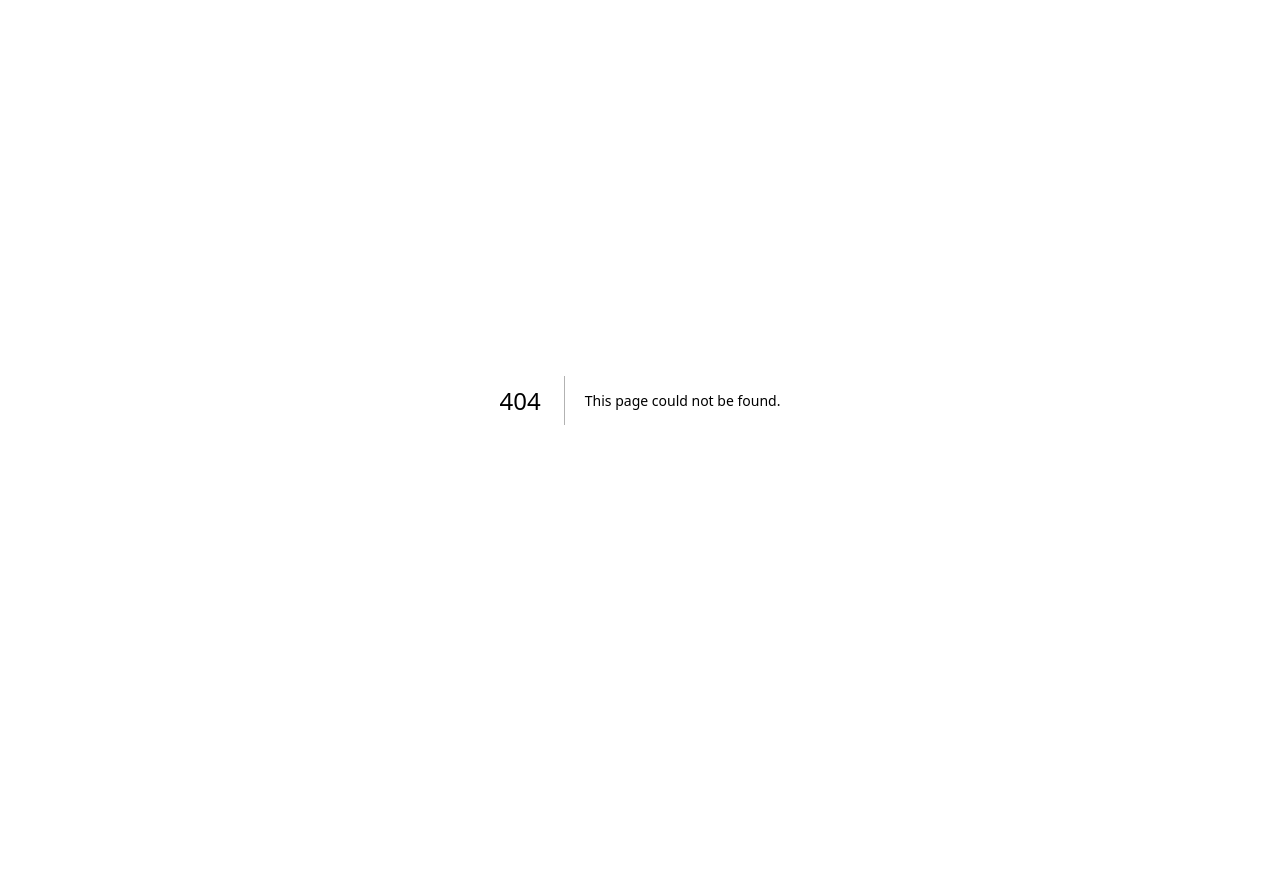
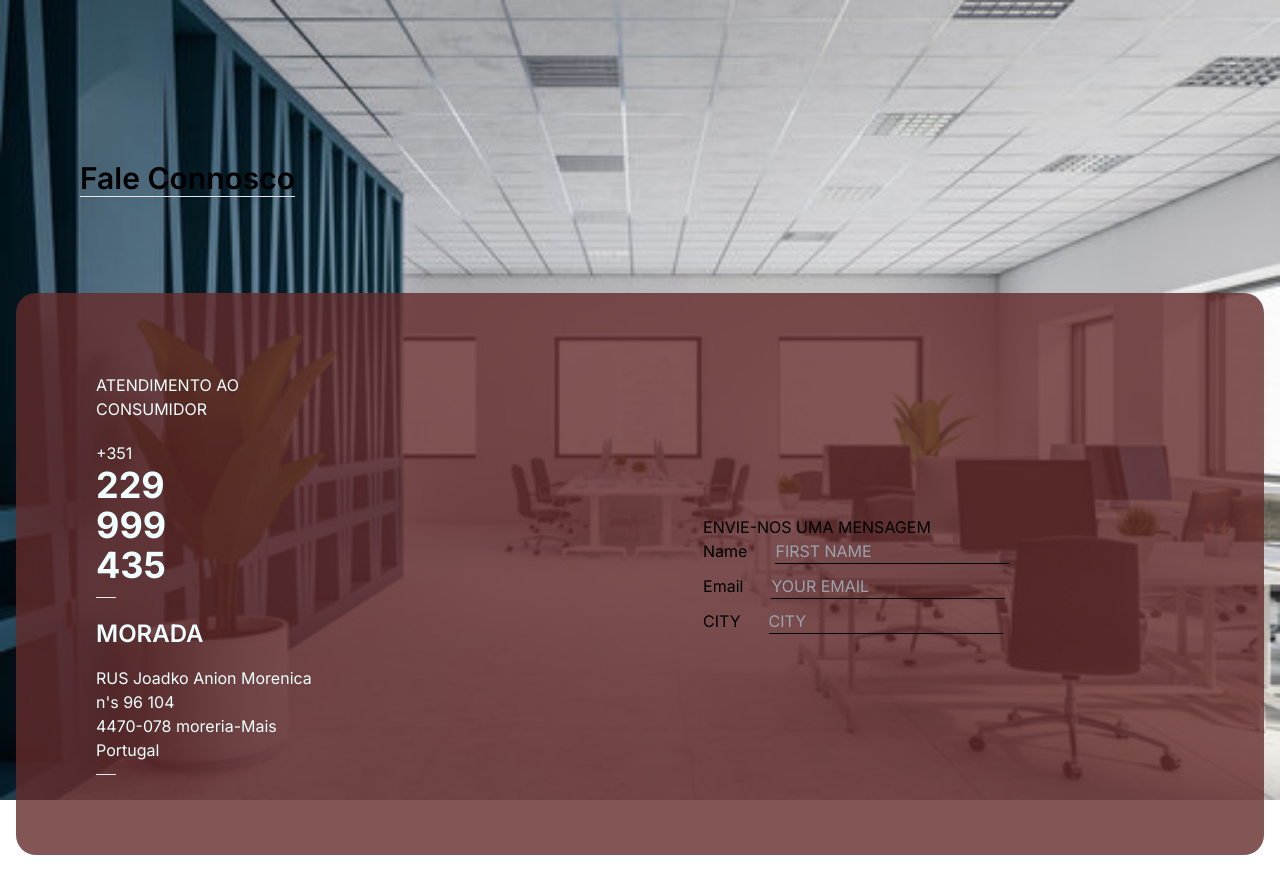
Before and after one commit to SattyamSamania/Contact-Form-formik, a Next.js app: page /Form in a window 1280 px wide. Before the commit this address had no page. Before the commit the page ends 800 px from the top, so only its background shows below. Built offline with nearby package versions, Linux system fonts and the light colour scheme.

Commit message:
Created Form Page

```diff
--- /dev/null
+++ b/app/Form/Form.module.css
@@ -0,0 +1,58 @@
+.main{
+    width: 100%;
+    min-height: 100vh;
+    padding-top: 5rem;
+    display: flex;
+    flex-flow: column nowrap;
+}
+
+.head{
+    z-index: 5;
+   margin: 5rem;
+   display: flex;
+
+}
+
+.container{
+    display: flex;
+    flex-flow: row wrap;
+    align-items: center;
+    justify-content: space-between;
+    gap: 50px;
+    background-color: rgba(101, 43, 43, 0.8);
+    margin: 1rem;
+    padding: 1rem;
+    border-radius: 10px;
+    -webkit-border-radius: 20px;
+    -moz-border-radius: 20px;
+    -ms-border-radius: 20px;
+    -o-border-radius: 20px;
+}
+
+.Info{
+    flex: 1;
+    padding: 4rem;
+    border-radius: 10px;
+    color: azure;
+    height: 100%;
+    -webkit-border-radius: 10px;
+    -moz-border-radius: 10px;
+    -ms-border-radius: 10px;
+    -o-border-radius: 10px;
+}
+
+.contact{
+    padding: 10px;
+    flex: 3;
+    height: 100%;
+    display: flex;
+    align-items: center;
+    justify-content: center;
+}
+
+.Inputs{
+    display: flex;
+    flex-direction: column;
+
+    gap: 10px;
+}
--- /dev/null
+++ b/app/Form/page.js
@@ -0,0 +1,129 @@
+'use client'
+
+import React from 'react'
+import styles from './Form.module.css'
+import Office from '@/public/Office.jpg'
+import Image from 'next/image'
+import { useFormik } from 'formik';
+
+
+const page = () => {
+
+    const formik = useFormik({
+        initialValues: {
+            firstName: '',
+            email: '',
+            subject: '',
+            message: '', // Changed to lowercase 'message' to match the state
+        },
+        onSubmit: (values) => {
+            alert(JSON.stringify(values, null, 2));
+        },
+    });
+  return (
+   <>
+
+   <main className={styles.main}
+
+   >
+    <Image
+    src={Office}
+    layout='fill'
+    alt='Office_Image'
+    className='z-[-10]'
+    />
+    <div className={styles.head}>
+        <h1 className='font-semibold text-3xl  '>Fale Connosco
+        <hr/></h1>
+
+    </div>
+
+    <div className={styles.container}>
+        <div className={styles.Info}>
+            <div  className='flex-start space-y-5'>
+            <div>    <h1>ATENDIMENTO AO CONSUMIDOR</h1></div>
+            <div className='gap-3'>
+          <div>      <p>+351</p></div>
+          <div className='font-bold text-4xl'>
+                <p>229</p>
+                <p>999</p>
+                <p>435</p>
+                </div>
+                <hr className='w-5 mt-3'/>
+                </div>
+
+<div>
+                <h2 className='font-semibold text-2xl'>
+                    MORADA
+                </h2>
+
+<div className='mt-4'>
+                <p>RUS Joadko Anion Morenica</p>
+                <p>n's 96 104</p>
+                <p>4470-078 moreria-Mais</p>
+                <p>Portugal</p>
+
+                <hr className='w-5 mt-3'/>
+                </div>
+                </div>
+
+
+            </div>
+
+
+        </div>
+        <div className={styles.contact}>
+
+            <div className='flex-col'>
+                <div><h1>ENVIE-NOS UMA MENSAGEM</h1></div>
+                <div className={styles.Inputs}>
+
+                    <div className='flex space-x-3 gap-4'><label className=''>Name</label>
+                    <input
+                                        name="firstName"
+                                        type="text"
+                                        onChange={formik.handleChange}
+                                        value={formik.values.firstName}
+                                        className="   bg-transparent border-b border-black border-solid outline-none uppercase "
+                                        placeholder="First Name"
+                                    />
+                                    </div>
+                                    <div className='flex space-x-3 gap-4'><label className=''>Email</label>
+                    <input
+                                        name="email"
+                                        type="email"
+                                        onChange={formik.handleChange}
+                                        value={formik.values.email}
+                                        className="   bg-transparent border-b border-black border-solid outline-none uppercase "
+                                        placeholder="Your EMail"
+                                    />
+                                    </div>
+
+                                    <div className='flex space-x-3 gap-4'><label className=''>CITY</label>
+                    <input
+                                        name="city"
+                                        type="text"
+                                        onChange={formik.handleChange}
+                                        value={formik.values.city}
+                                        className="   bg-transparent border-b border-black border-solid outline-none uppercase "
+                                        placeholder="city"
+                                    />
+                                    </div>
+
+
+
+
+                </div>
+
+
+
+            </div>
+        </div>
+    </div>
+
+    </main>
+   </>
+  )
+}
+
+export default page
```
Also changed, not shown: public/Office.jpg (added).
